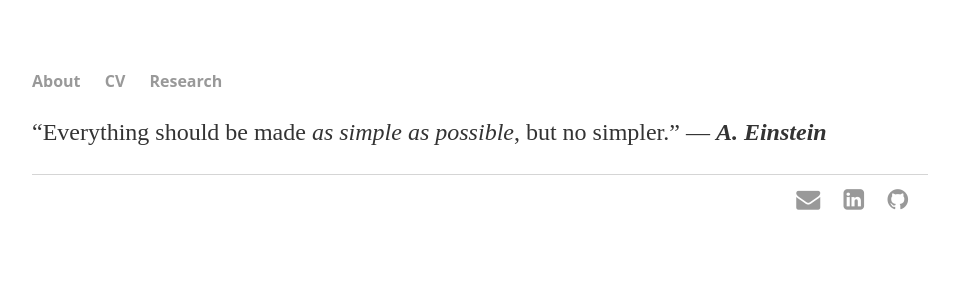
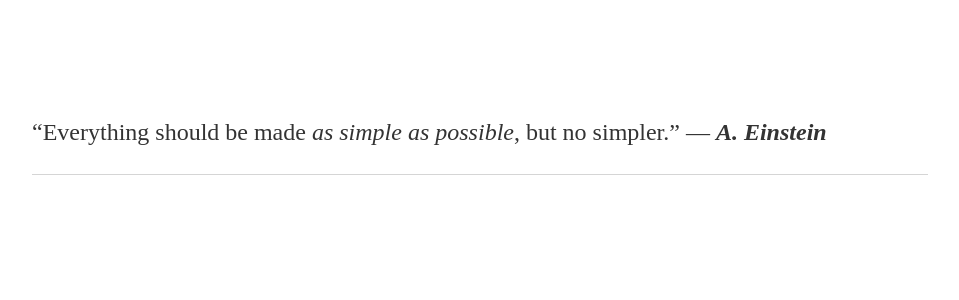
Before and after one commit to ip-jss/ip-jss.github.io, a Jekyll site: the page built from index.html, in a window 1280 px wide. Shown: the top 300 px of the page, without its empty margins (160-1119 px from the left). Built offline with Jekyll 4.4.1, drawn with Linux system fonts in a browser that asks for light colours.

Commit message:
Update main.css

```diff
--- a/css/main.css
+++ b/css/main.css
@@ -13,14 +13,19 @@ nav ul li, footer ul li {
     margin-right: 20px;
 }
 a {
-    text-decoration: none;
-    color: #999;
+    /*text-decoration: none;
+    text-decoration-color: rgba(255, 255, 255, 0.5);
+    color: #999; */
+    color: #fff;
+    text-decoration: underline;
+    text-decoration-color: rgba(255, 255, 255, 0);
 }
+
 a:hover {
-   text-decoration: none;
-   border-bottom: 1px solid rgba(255, 0, 0, 0.4);
-   display: inline-block;
+   /*text-decoration: underline;*/
+    text-decoration-color: rgba(255, 255, 255, 0.5);
 }
+
 h1 {
     font-size: 3em;
     font-family:'Open Sans', 'Open Sans', 'Sans-Serif';
```
